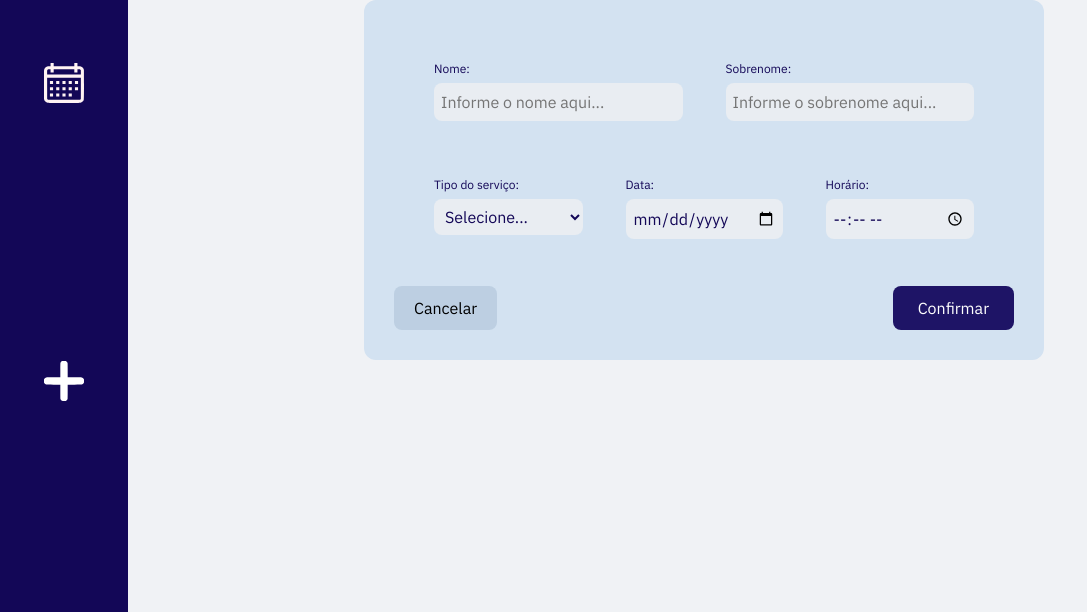
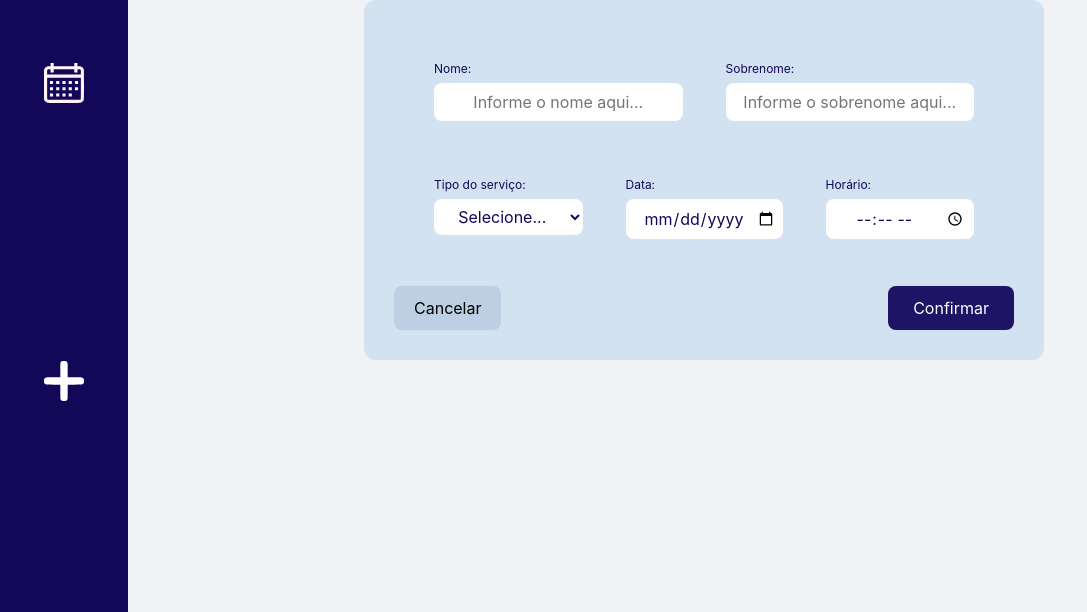
Before and after one commit to danmathcoder/pi_grupo20, a plain HTML site: page src/pages/agendamento/agendamento.html in a window 1280 px wide. Shown: the part 188-800 px from the top of the page, without its empty margins (0-1087 px from the left). Drawn offline with nearby package versions, Linux system fonts and the light colour scheme.

Commit message:
feature: adjust form

```diff
--- a/src/pages/agendamento/agendamento.css
+++ b/src/pages/agendamento/agendamento.css
@@ -5,7 +5,6 @@
 }
 
 body {
-  font-family: "IBM Plex Sans", sans-serif;
   background: #f0f2f5;
   min-height: 100vh;
   margin: 0;
@@ -89,7 +88,6 @@ h1 {
   width: 680px;
   height: 360px;
   margin: 0 auto;
-
   display: flex;
   flex-direction: column;
 }
@@ -118,15 +116,15 @@ label {
   color: #130757;
 }
 
-input,
-select {
+input, select {
   width: 100%;
   padding: 7px;
   border-radius: 8px;
   border: none;
-  background: #e9edf2;
+  background: #fff;
   color: #130757;
   outline: none;
+  text-align: center;
 }
 
 .actions {
```
